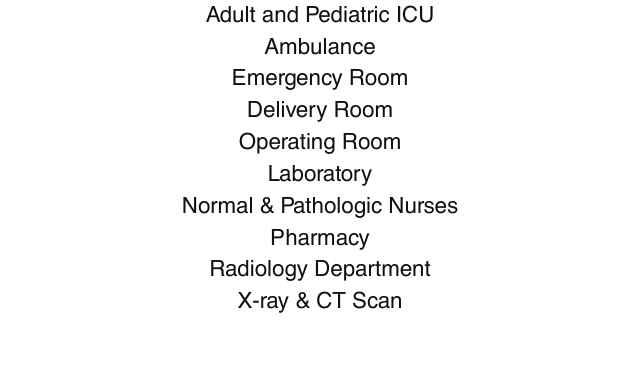
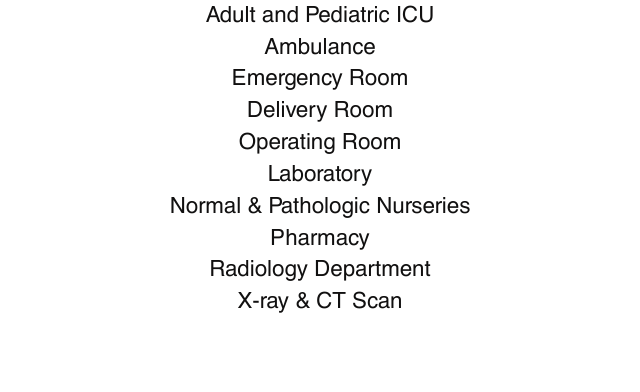
Before and after one commit to daveil/mcwbweb, a PHP site: page /health-services in a window 1280 px wide. Shown: the part 935-1327 px from the top of the page, without its empty margins (320-960 px from the left). Run offline with PHP 8.4, Linux system fonts and the light colour scheme.

Commit message:
Change nurses to nurseries

```diff
--- a/pages/health-services.php
+++ b/pages/health-services.php
@@ -22,7 +22,7 @@
 		<li>Delivery Room</li>
 		<li>Operating Room</li>
 		<li>Laboratory</li>
-		<li>Normal & Pathologic Nurses</li>
+		<li>Normal & Pathologic Nurseries</li>
 		<li>Pharmacy</li>
 		<li>Radiology Department</li>
 		<li>X-ray & CT Scan</li>
```
